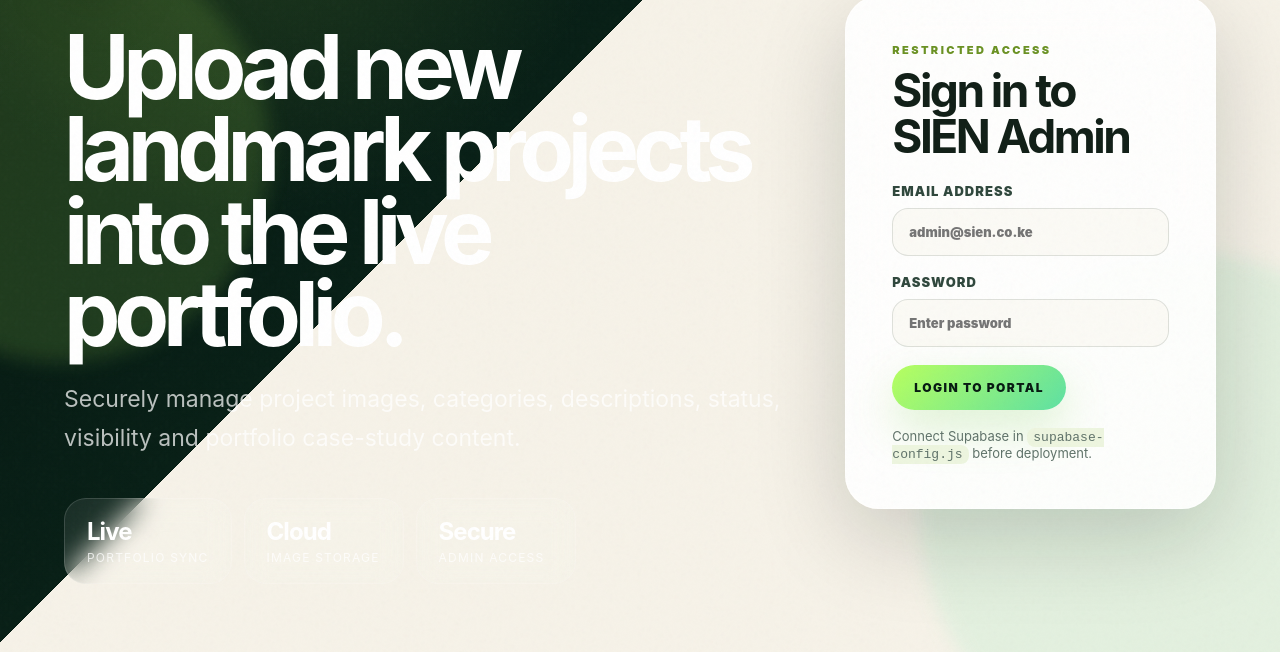
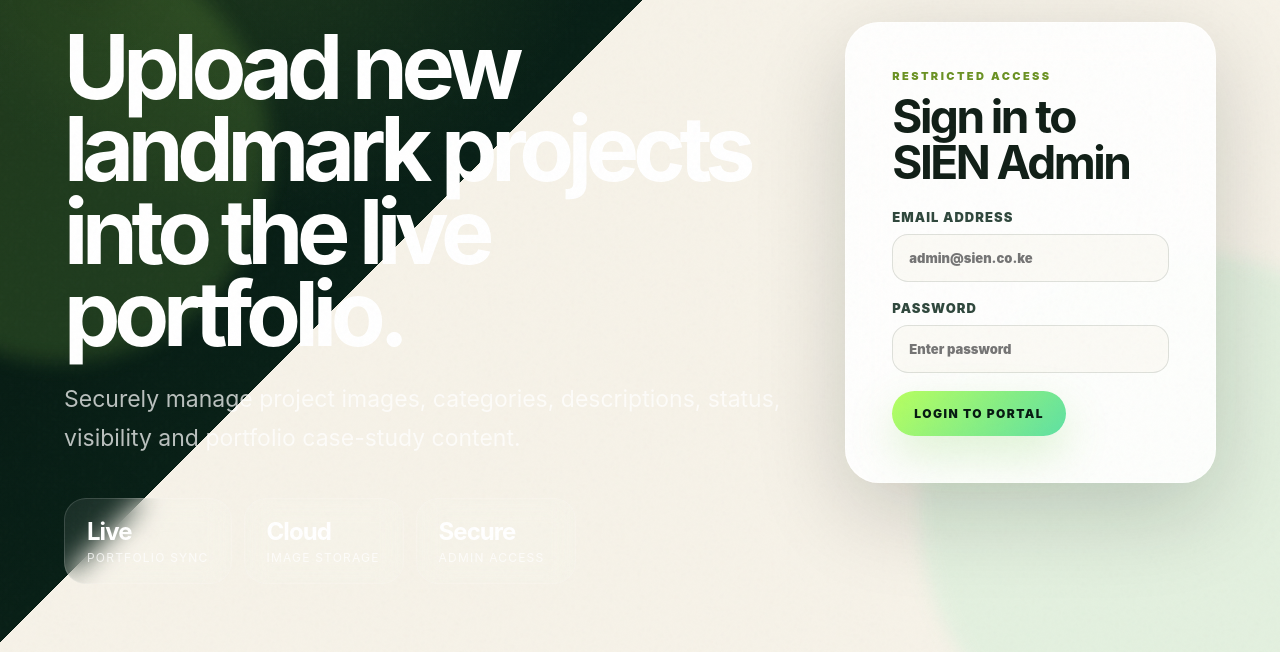
Before and after one commit to danielorina750/sien-admin-portal, a website: page public/index.html in a window 1280 px wide. Shown: the part 148-800 px from the top of the page. Drawn offline with nearby package versions, Linux system fonts and the light colour scheme.

Commit message:
Remove Supabase setup hint from index.
Removed setup hint for Supabase connection from the login form.

```diff
--- a/public/index.html
+++ b/public/index.html
@@ -34,7 +34,7 @@
         <label>Email address<input id="loginEmail" type="email" autocomplete="email" required placeholder="admin@sien.co.ke" /></label>
         <label>Password<input id="loginPassword" type="password" autocomplete="current-password" required placeholder="Enter password" /></label>
         <button class="btn btn-primary" type="submit">Login to Portal</button>
-        <p class="setup-hint" id="setupHint">Connect Supabase in <code>supabase-config.js</code> before deployment.</p>
+
       </form>
     </section>
 
```
